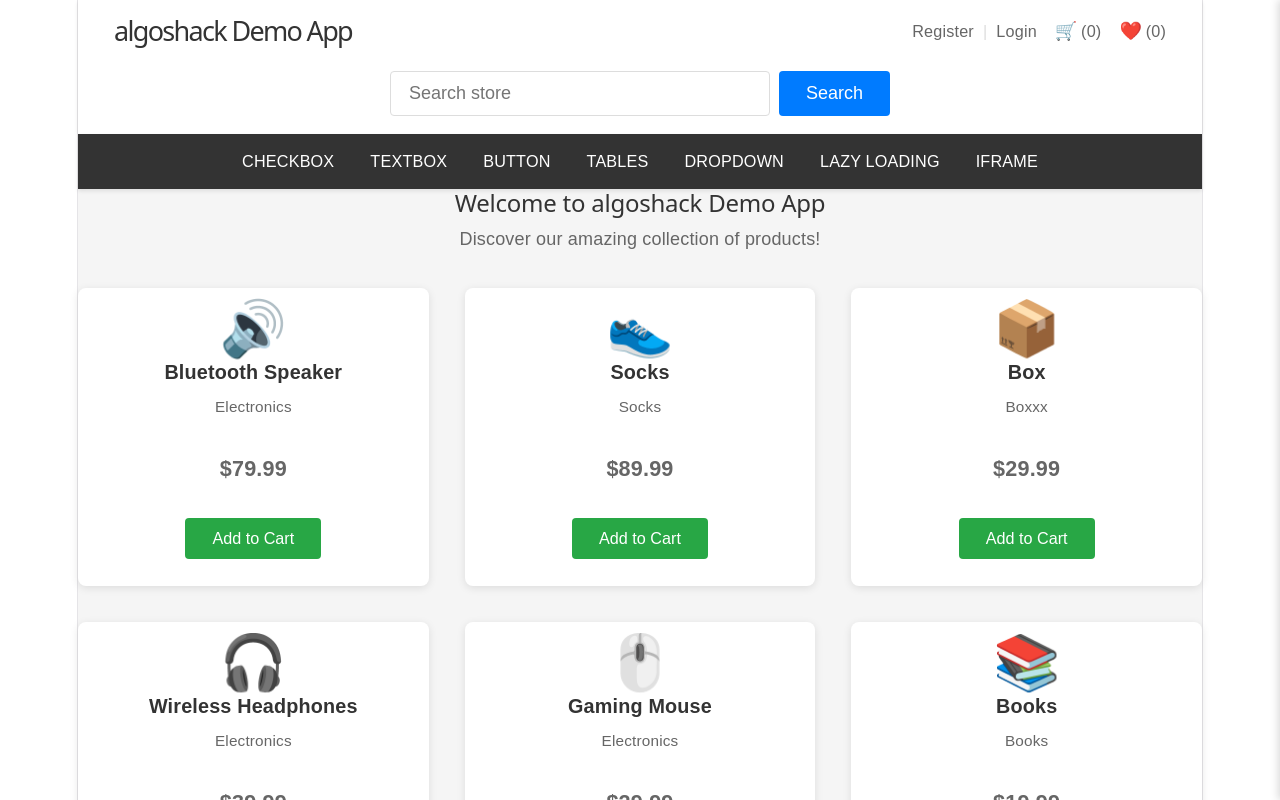
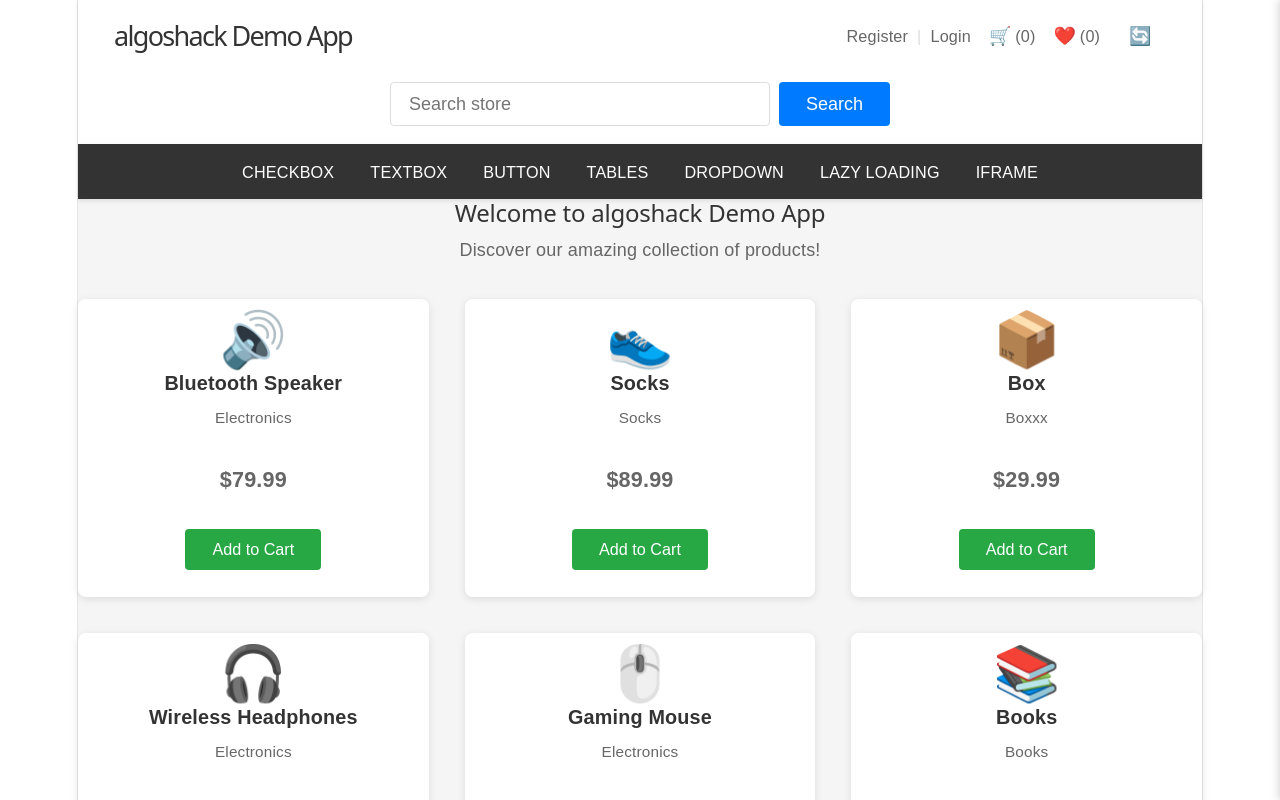
Before and after one commit to vivekkumarsingh001/autohealDemoApp, a React (Vite) app: page / in a window 1280 px wide. Shown: the top 800 px of the page. Built offline with nearby package versions, Linux system fonts and the light colour scheme.

Commit message:
refresh button fix

```diff
--- a/src/App.css
+++ b/src/App.css
@@ -52,16 +52,28 @@
   color: #ddd;
 }
 
-.cart-info, .wishlist-info {
+.cart-info, .wishlist-info, .refresh-info {
   display: inline-flex;
   align-items: center;
   margin-left: 0.5rem;
   color: #666;
 }
 
-.cart-icon, .wishlist-icon {
+.cart-icon, .wishlist-icon, .refresh-icon {
   font-size: 1rem;
   margin-right: 0.2rem;
+}
+
+.refresh-info {
+  cursor: pointer;
+  transition: all 0.3s ease;
+  padding: 0.3rem 0.6rem;
+  border-radius: 20px;
+}
+
+.refresh-info:hover {
+  background-color: rgba(0, 123, 255, 0.1);
+  transform: scale(1.08);
 }
 
 /* Search Section */
--- a/src/App.jsx
+++ b/src/App.jsx
@@ -155,6 +155,14 @@ function App() {
                 <span className="wishlist-icon">❤️</span>
                 <span className="wishlist-count">({wishlistCount})</span>
               </div>
+              <div
+                className="refresh-info"
+                onClick={() => window.location.href = "https://vivekkumarsingh001.github.io/autohealDemoApp/"}
+                style={{ cursor: 'pointer' }}
+                title="Go to Production Live Demo"
+              >
+                <span className="refresh-icon">🔄</span>
+              </div>
             </div>
           </div>
 
```
